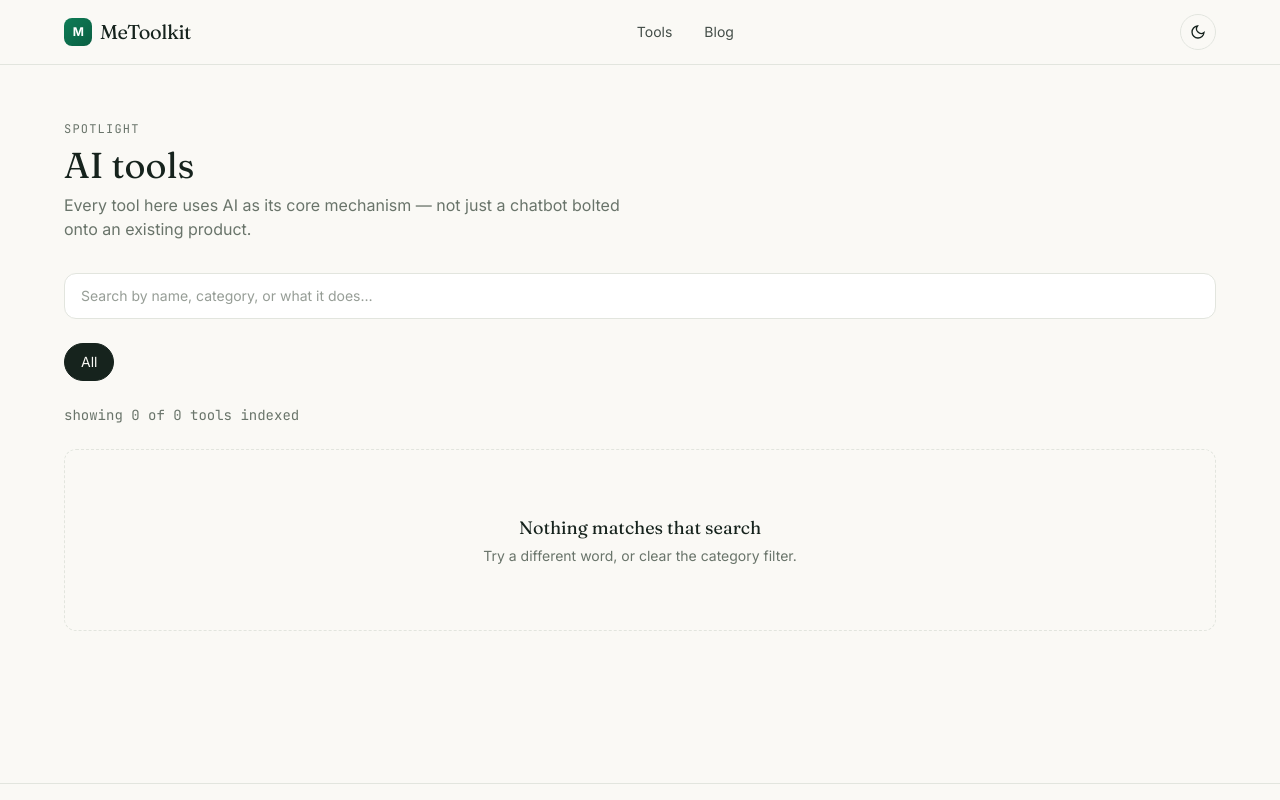
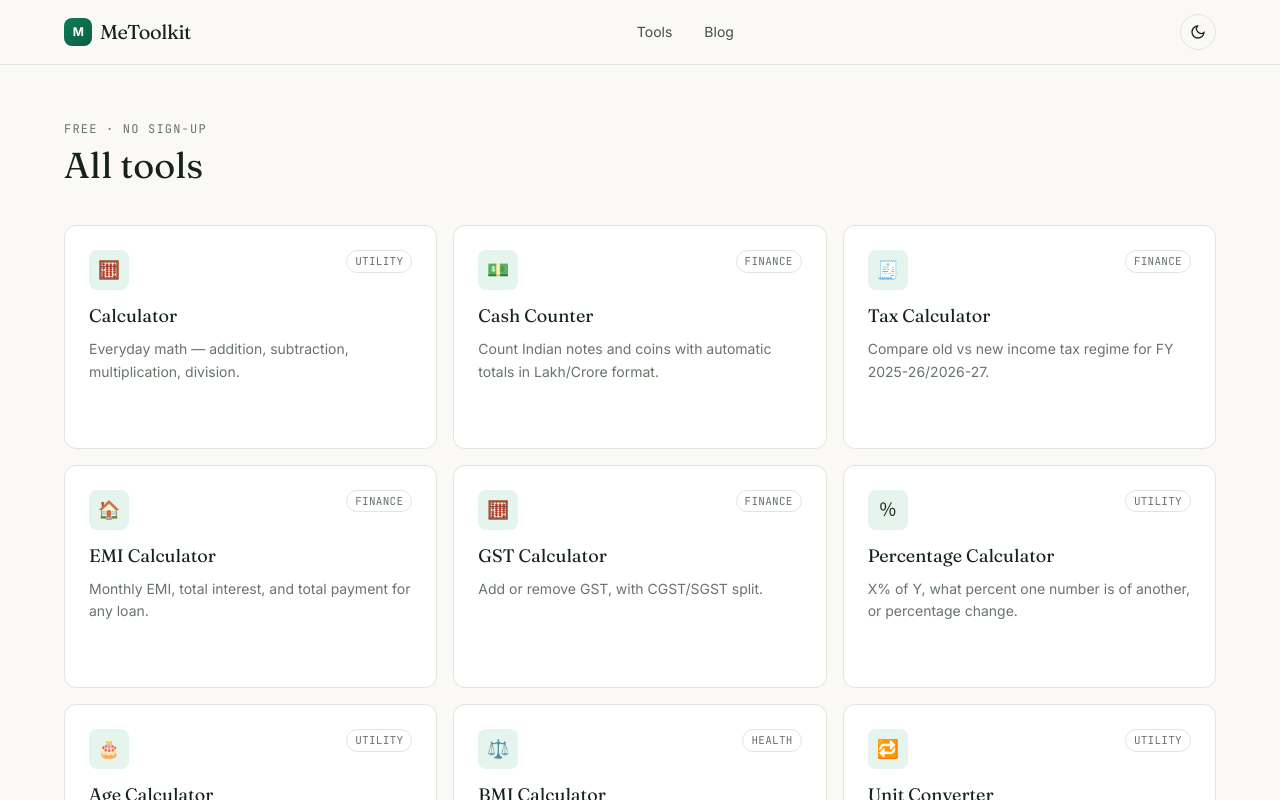
Before and after one commit to coolkishan44/metoolkit, a Next.js app: page /ai-tools in a window 1280 px wide. Shown: the top 800 px of the page. Built offline with nearby package versions, Linux system fonts and the light colour scheme.

Commit message:
Revise tools page to show all available tools
Updated the tools page to display all available tools with descriptions and categories. Modified metadata for the page to reflect new content.

```diff
--- a/app/ai-tools/page.tsx
+++ b/app/ai-tools/page.tsx
@@ -1,35 +1,58 @@
-import { Suspense } from "react";
+import Link from "next/link";
 import type { Metadata } from "next";
-import ToolsExplorer from "@/components/ToolsExplorer";
-import { tools, categories } from "@/lib/data";
 
 export const metadata: Metadata = {
-  title: "AI tools",
-  description: "Every AI-powered tool in the index, searchable by category and pricing."
+  title: "All Tools",
+  description: "Every free tool on MeToolkit — calculator, cash counter, tax calculator, EMI, GST, BMI, unit converter, percentage, and age calculator."
 };
 
-export default function AiToolsPage() {
-  const aiTools = tools.filter((t) => t.isAI);
-  const aiCategorySlugs = new Set(aiTools.map((t) => t.category.toLowerCase()));
-  const aiCategories = categories.filter((c) => aiCategorySlugs.has(c.slug));
+const allTools = [
+  { href: "/calculator", name: "Calculator", description: "Everyday math — addition, subtraction, multiplication, division.", category: "Utility", icon: "🧮" },
+  { href: "/cash-counter", name: "Cash Counter", description: "Count Indian notes and coins with automatic totals in Lakh/Crore format.", category: "Finance", icon: "💵" },
+  { href: "/tax-calculator", name: "Tax Calculator", description: "Compare old vs new income tax regime for FY 2025-26/2026-27.", category: "Finance", icon: "🧾" },
+  { href: "/emi-calculator", name: "EMI Calculator", description: "Monthly EMI, total interest, and total payment for any loan.", category: "Finance", icon: "🏠" },
+  { href: "/gst-calculator", name: "GST Calculator", description: "Add or remove GST, with CGST/SGST split.", category: "Finance", icon: "🧮" },
+  { href: "/percentage-calculator", name: "Percentage Calculator", description: "X% of Y, what percent one number is of another, or percentage change.", category: "Utility", icon: "％" },
+  { href: "/age-calculator", name: "Age Calculator", description: "Exact age in years, months, and days, plus days to your next birthday.", category: "Utility", icon: "🎂" },
+  { href: "/bmi-calculator", name: "BMI Calculator", description: "Body Mass Index using standard WHO categories.", category: "Health", icon: "⚖️" },
+  { href: "/unit-converter", name: "Unit Converter", description: "Convert length, weight, and temperature instantly.", category: "Utility", icon: "🔁" }
+];
 
+export default function ToolsPage() {
   return (
     <div className="max-w-content mx-auto px-6 py-14">
-      <p className="text-xs font-mono uppercase tracking-widest text-muted mb-2">
-        Spotlight
-      </p>
-      <h1 className="font-display text-3xl md:text-4xl mb-2 text-ink dark:text-white">AI tools</h1>
-      <p className="text-muted mb-8 max-w-xl">
-        Every tool here uses AI as its core mechanism — not just a chatbot bolted onto an existing product.
-      </p>
+      <p className="text-xs font-mono uppercase tracking-widest text-muted mb-2">Free · No sign-up</p>
+      <h1 className="font-display text-3xl md:text-4xl text-ink dark:text-white mb-10">All tools</h1>
 
-      <Suspense fallback={<p className="text-sm text-muted">Loading…</p>}>
-        <ToolsExplorer
-          tools={aiTools}
-          categories={aiCategories}
-          totalIndexed={aiTools.length}
-        />
-      </Suspense>
+      <div className="grid sm:grid-cols-2 lg:grid-cols-3 gap-4">
+        {allTools.map((tool) => (
+          <Link
+            key={tool.href}
+            href={tool.href}
+            className="group relative block rounded-xl border border-line dark:border-white/10 bg-surface dark:bg-white/[0.03] p-6 overflow-hidden transition-all duration-300 ease-out hover:-translate-y-1 hover:border-indigo hover:shadow-xl hover:shadow-indigo/10 dark:hover:shadow-black/30"
+          >
+            <span aria-hidden="true" className="pointer-events-none absolute -top-10 -right-10 w-32 h-32 rounded-full bg-indigo/0 group-hover:bg-indigo/10 blur-2xl transition-colors duration-500" />
+            <div className="relative flex items-start justify-between gap-3 mb-3">
+              <span className="w-10 h-10 rounded-lg bg-indigo-soft dark:bg-indigo/15 flex items-center justify-center text-lg transition-transform duration-300 ease-out group-hover:scale-110 group-hover:-rotate-6">
+                {tool.icon}
+              </span>
+              <span className="shrink-0 text-[11px] font-mono uppercase tracking-wide text-muted border border-line dark:border-white/10 rounded-full px-2 py-0.5">
+                {tool.category}
+              </span>
+            </div>
+            <h2 className="relative font-display text-lg text-ink dark:text-white group-hover:text-indigo transition-colors mb-2">
+              {tool.name}
+            </h2>
+            <p className="relative text-sm text-muted leading-relaxed mb-4">{tool.description}</p>
+            <span className="relative inline-flex items-center gap-1 text-sm font-medium text-indigo opacity-0 -translate-x-1 group-hover:opacity-100 group-hover:translate-x-0 transition-all duration-300 ease-out">
+              Open tool
+              <svg width="14" height="14" viewBox="0 0 24 24" fill="none" stroke="currentColor" strokeWidth="2">
+                <path d="M5 12h14M13 6l6 6-6 6" />
+              </svg>
+            </span>
+          </Link>
+        ))}
+      </div>
     </div>
   );
 }
```
